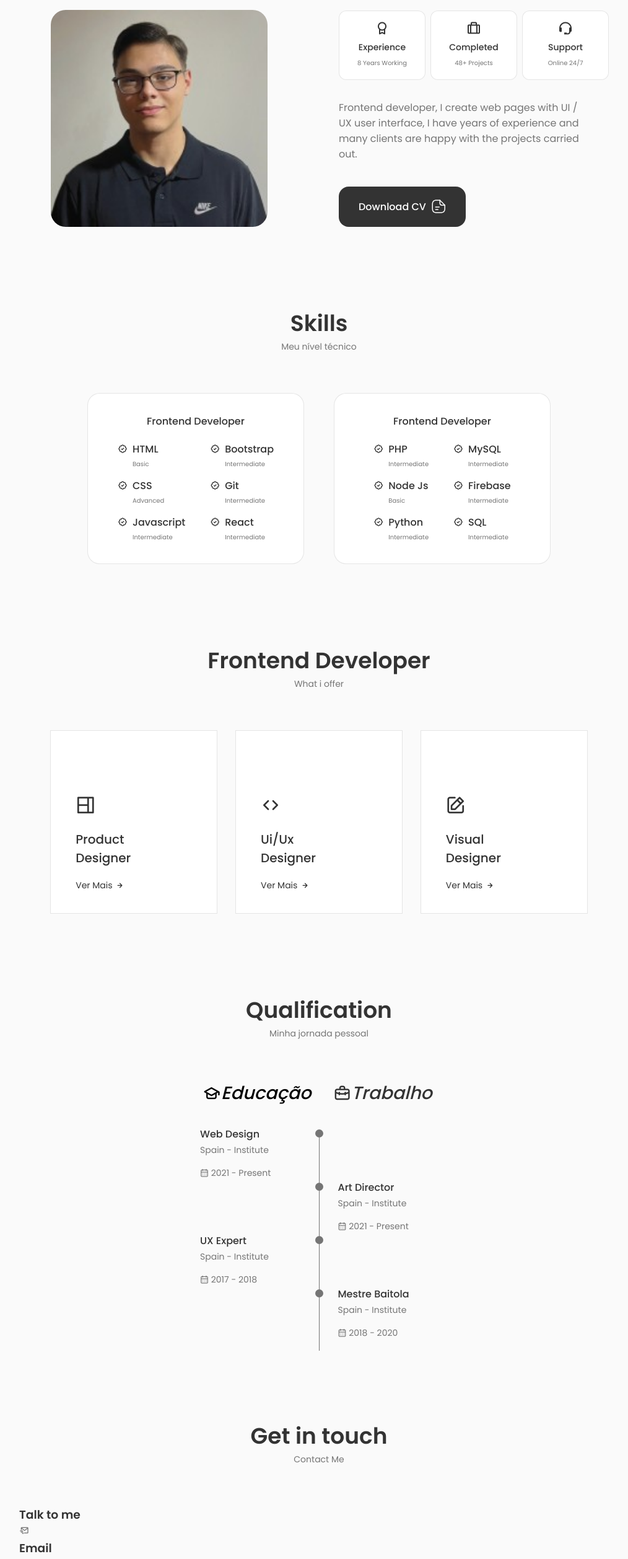
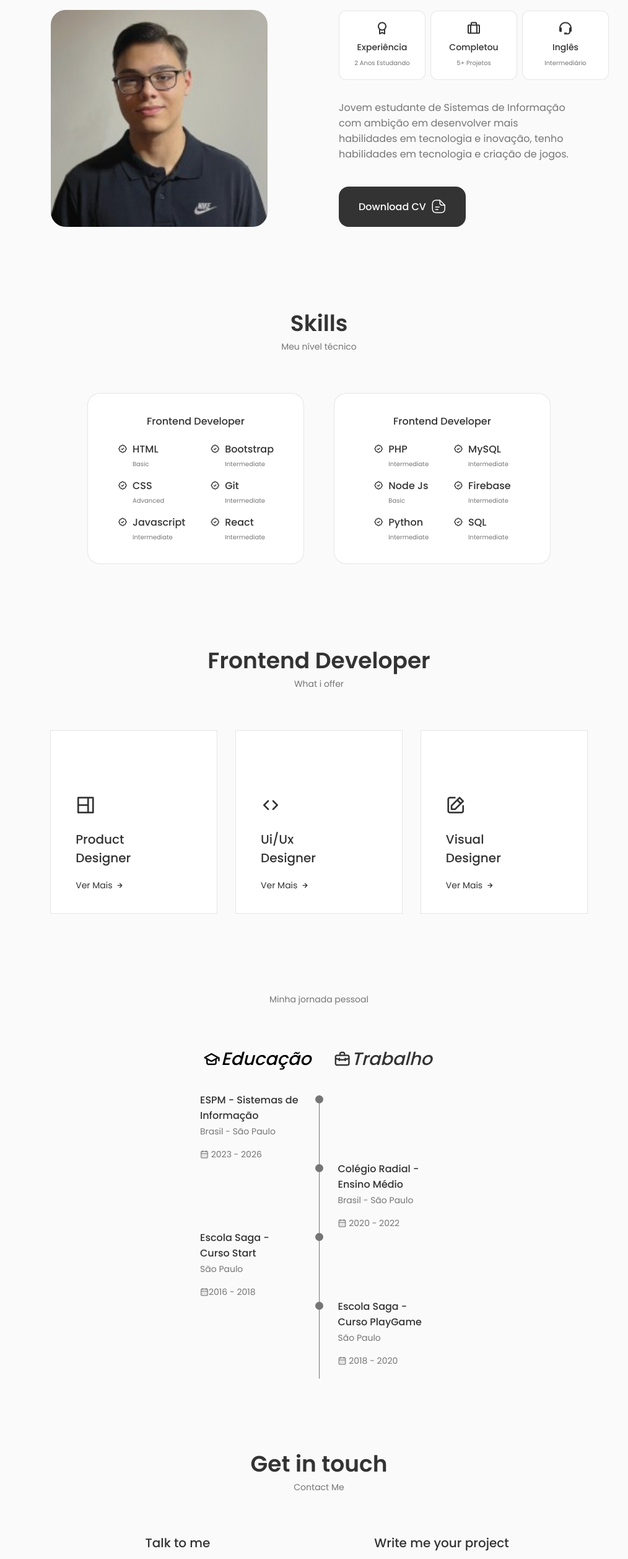
Before and after one commit to Alexxmfs/portfolio-henrique, a React (Create React App) app: page / in a window 1280 px wide. Shown: the part 1045-3560 px from the top of the page at 62% size, without its empty margins (125-1139 px from the left). Built offline with nearby package versions, Linux system fonts and the light colour scheme.

Commit message:
building contact

```diff
--- a/src/components/about/About.jsx
+++ b/src/components/about/About.jsx
@@ -16,7 +16,7 @@
         <div className='about__data'>
           <Info />
 
-          <p className="about__description">Frontend developer, I create web pages with UI / UX user interface, I have years of experience and many clients are happy with the projects carried out.</p>
+          <p className="about__description">Jovem estudante de Sistemas de Informação com ambição em desenvolver mais habilidades em tecnologia e inovação, tenho habilidades em tecnologia e criação de jogos.</p>
 
           <a download="" href={CV} className="button button--flex">Download CV
           <svg
--- a/src/components/about/Info.jsx
+++ b/src/components/about/Info.jsx
@@ -6,22 +6,22 @@
         <div className='about__box'>
             <i class="bx bx-award about__icon"></i>
 
-            <h3 className='about__title'>Experience</h3>
-            <span className='about__subtitle'>8 Years Working</span>
+            <h3 className='about__title'>Experiência</h3>
+            <span className='about__subtitle'>2 Anos Estudando</span>
         </div>
 
         <div className='about__box'>
             <i class="bx bx-briefcase-alt about__icon"></i>
 
-            <h3 className='about__title'>Completed</h3>
-            <span className='about__subtitle'>48+ Projects</span>
+            <h3 className='about__title'>Completou</h3>
+            <span className='about__subtitle'>5+ Projetos</span>
         </div>
 
         <div className='about__box'>
             <i class="bx bx-support about__icon"></i>
 
-            <h3 className='about__title'>Support</h3>
-            <span className='about__subtitle'>Online 24/7</span>
+            <h3 className='about__title'>Inglês</h3>
+            <span className='about__subtitle'>Intermediário</span>
         </div>
     </div>
   )
--- a/src/components/contact/Contact.jsx
+++ b/src/components/contact/Contact.jsx
@@ -1,4 +1,5 @@
-import React from 'react'
+import React from 'react';
+import "./contact.css";
 
 const Contact = () => {
   return (
@@ -58,8 +59,29 @@
                     </div>
                     <div className="contact__form-div">
                         <label className="contact__form-tag">Project</label>
-                        <textarea name='project' cols='30' rows='10'></textarea>
+                        <textarea name='project' cols='30' rows='10' className='contact__form-input' placeholder='Write your project'></ textarea>
                     </div>
+
+                <button className="button button--flex">
+                    Send Message
+                    <svg
+                        class="button__icon"
+                        xmlns="http://www.w3.org/2000/svg"
+                        width="24"
+                        height="24"
+                        viewBox="0 0 24 24"
+                        fill="none"
+                        >
+                        <path
+                            d="M14.2199 21.9352C13.0399 21.9352 11.3699 21.1052 10.0499 17.1352L9.32988 14.9752L7.16988 14.2552C3.20988 12.9352 2.37988 11.2652 2.37988 10.0852C2.37988 8.91525 3.20988 7.23525 7.16988 5.90525L15.6599 3.07525C17.7799 2.36525 19.5499 2.57525 20.6399 3.65525C21.7299 4.73525 21.9399 6.51525 21.2299 8.63525L18.3999 17.1252C17.0699 21.1052 15.3999 21.9352 14.2199 21.9352ZM7.63988 7.33525C4.85988 8.26525 3.86988 9.36525 3.86988 10.0852C3.86988 10.8052 4.85988 11.9052 7.63988 12.8252L10.1599 13.6652C10.3799 13.7352 10.5599 13.9152 10.6299 14.1352L11.4699 16.6552C12.3899 19.4352 13.4999 20.4252 14.2199 20.4252C14.9399 20.4252 16.0399 19.4352 16.9699 16.6552L19.7999 8.16525C20.3099 6.62525 20.2199 5.36525 19.5699 4.71525C18.9199 4.06525 17.6599 3.98525 16.1299 4.49525L7.63988 7.33525Z"
+                            fill="var(--container-color)"
+                        ></path>
+                        <path
+                            d="M10.11 14.7052C9.92005 14.7052 9.73005 14.6352 9.58005 14.4852C9.29005 14.1952 9.29005 13.7152 9.58005 13.4252L13.16 9.83518C13.45 9.54518 13.93 9.54518 14.22 9.83518C14.51 10.1252 14.51 10.6052 14.22 10.8952L10.64 14.4852C10.5 14.6352 10.3 14.7052 10.11 14.7052Z"
+                            fill="var(--container-color)"
+                        ></path>
+                    </svg>
+                    </button>
                 </form>
             </div>
         </div>
--- a/src/components/contact/contact.css
+++ b/src/components/contact/contact.css
@@ -0,0 +1,96 @@
+.contact__container {
+    grid-template-columns: repeat(2, max-content);
+    justify-content: center;
+    column-gap: 6rem;
+    padding-bottom: 3rem;
+}
+
+.contact__title {
+    text-align: center;
+    font-size: var(--h3-font-size);
+    font-weight: var(--font-medium);
+    margin-bottom: var(--mb-1-5);
+}
+
+.contact__info {
+    display: grid;
+    row-gap: 1rem;
+    grid-template-columns: 300px;
+}
+
+.contact__card {
+    background-color: var(--container-color);
+    border: 1px solid rgba(0, 0, 0, 0.1);
+    padding: 1rem;
+    border-radius: 0.75rem;
+    text-align: center;
+}
+
+.contact__card-icon{
+    font-size: 2rem;
+    color: var(--title-color);
+    margin-bottom: var(--mb-0-25);
+}
+
+.contact__card-title,
+.contact__card-data{
+    font-size: var(--small-font-size);
+}
+
+.contact__card-title {
+    font-weight: var(--font-medium);
+}
+
+.contact__card-data {
+    display: block;
+    margin-bottom: var(--mb-0-75);
+}
+
+.contact__button {
+    color: var(--text-color);
+    font-size: var(--small-font-size);
+    display: inline-flex;
+    align-items: center;
+    justify-content: center;
+    column-gap: 0.25rem;
+}
+
+.contact__button-icon {
+    font-size: 1rem;
+    transition: 0.3s;
+}
+
+.contact__button:hover .contact__button-icon {
+    transform: translate(0.25rem);
+}
+
+.contact__form {
+    width: 360px;
+}
+
+.contact__form-div {
+    position: relative;
+    margin-bottom: var(--mb-2);
+    height: 4rem;
+}
+
+.contact__form-input {
+    position: absolute;
+    top: 0;
+    left: 0;
+    width: 100%;
+    height: 100%;
+    border: 2px solid rgba(0, 0, 0, 0.3);
+    color: var(--text-color);
+    outline: none;
+    border-radius: 0.75rem;
+    padding: 1.5rem;
+    z-index: 1;
+}
+
+.contact__form-tag {
+    position: absolute;
+    top: -0.75rem;
+    left: 1.2rem;
+    font-size: var(--small-font-size);
+}
--- a/src/components/qualification/Qualification.jsx
+++ b/src/components/qualification/Qualification.jsx
@@ -9,7 +9,7 @@
     }
   return (
     <section className='qualification section'>
-        <h2 className='section__title'>Qualification</h2>
+        <h2 className='section__title'></h2>
         <span className='section__subtitle'>Minha jornada pessoal</span>
 
         <div className="qualification__container container">
@@ -29,10 +29,10 @@
                 <div className={toggleState === 1 ? "qualification__content qualification__content-active" : "qualification__content"}>
                     <div className="qualification__data">
                         <div>
-                            <h3 className="qualification__title">Web Design</h3>
-                            <span className="qualification__subtitle">Spain - Institute</span>
+                            <h3 className="qualification__title">ESPM - Sistemas de Informação</h3>
+                            <span className="qualification__subtitle">Brasil - São Paulo</span>
                             <div className="qualification__calendar">
-                                <i className="uil uil-calendar-alt"></i> 2021 - Present
+                                <i className="uil uil-calendar-alt"></i> 2023 - 2026
                             </div>
                         </div>
 
@@ -51,20 +51,20 @@
                         </div>
 
                         <div>
-                            <h3 className="qualification__title">Art Director</h3>
-                            <span className="qualification__subtitle">Spain - Institute</span>
+                            <h3 className="qualification__title">Colégio Radial - Ensino Médio</h3>
+                            <span className="qualification__subtitle">Brasil - São Paulo</span>
                             <div className="qualification__calendar">
-                                <i className="uil uil-calendar-alt"></i> 2021 - Present
+                                <i className="uil uil-calendar-alt"></i> 2020 - 2022
                             </div>
                         </div>
                     </div>
 
                     <div className="qualification__data">
                         <div>
-                            <h3 className="qualification__title">UX Expert</h3>
-                            <span className="qualification__subtitle">Spain - Institute</span>
+                            <h3 className="qualification__title">Escola Saga - Curso Start</h3>
+                            <span className="qualification__subtitle">São Paulo</span>
                             <div className="qualification__calendar">
-                                <i className="uil uil-calendar-alt"></i> 2017 - 2018
+                                <i className="uil uil-calendar-alt"></i>2016 - 2018
                             </div>
                         </div>
 
@@ -83,8 +83,8 @@
                         </div>
 
                         <div>
-                            <h3 className="qualification__title">Mestre Baitola</h3>
-                            <span className="qualification__subtitle">Spain - Institute</span>
+                            <h3 className="qualification__title">Escola Saga - Curso PlayGame</h3>
+                            <span className="qualification__subtitle">São Paulo</span>
                             <div className="qualification__calendar">
                                 <i className="uil uil-calendar-alt"></i> 2018 - 2020
                             </div>
@@ -93,7 +93,7 @@
 
                 </div>
 
-                <div className={toggleState === 2 ? "qualification__content qualification__content-active" : "qualification__content"}>
+                {/* <div className={toggleState === 2 ? "qualification__content qualification__content-active" : "qualification__content"}>
                     <div className="qualification__data">
                         <div>
                             <h3 className="qualification__title">Only Fans</h3>
@@ -140,7 +140,7 @@
                             <span className="qualification__line"></span>
                         </div>
                     </div>
-                </div>
+                </div> */}
             </div>
         </div>
     </section>
```
Also changed, not shown: 1 other file (tests, documents, lock files or other folders).
